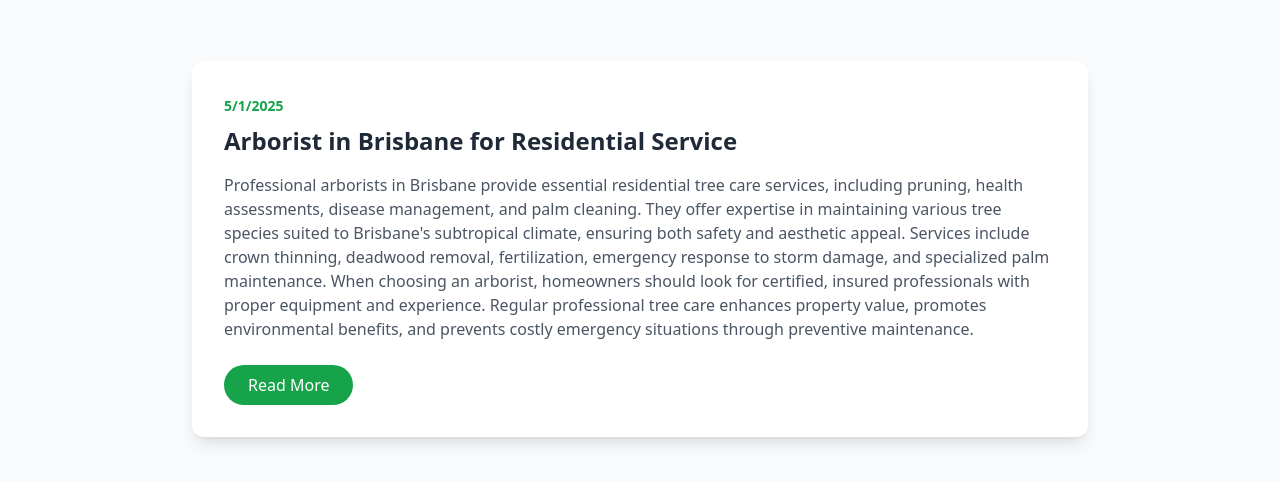
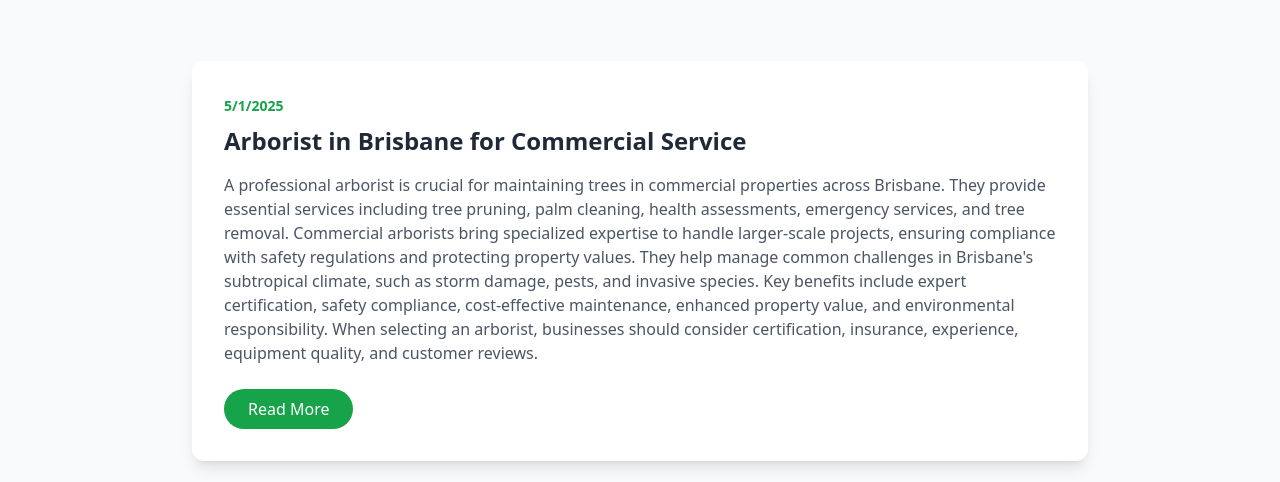
Before and after one commit to briansavic/-expert-arborist-services-in-brisbane---certified--2025-04-29-9xo2l, a plain HTML site: page blog.html in a window 1280 px wide. Shown: the part 299-781 px from the top of the page. Drawn offline with nearby package versions, Linux system fonts and the light colour scheme.

Commit message:
Update blog listing with arborist-in-brisbane-for-commercial-service-20250501-678.html

```diff
--- a/blog.html
+++ b/blog.html
@@ -26,6 +26,13 @@
             </p>
 
             <div class="max-w-4xl mx-auto">
+                <article class="bg-white rounded-xl shadow-lg p-8 mb-12 hover:shadow-xl transition-shadow duration-300" data-aos="fade-up">
+                    <span class="text-sm text-green-600 font-semibold">5/1/2025</span>
+                    <h2 class="text-2xl font-bold mt-2 mb-4 text-gray-800">Arborist in Brisbane for Commercial Service</h2>
+                    <p class="text-gray-600 mb-6">A professional arborist is crucial for maintaining trees in commercial properties across Brisbane. They provide essential services including tree pruning, palm cleaning, health assessments, emergency services, and tree removal. Commercial arborists bring specialized expertise to handle larger-scale projects, ensuring compliance with safety regulations and protecting property values. They help manage common challenges in Brisbane's subtropical climate, such as storm damage, pests, and invasive species. Key benefits include expert certification, safety compliance, cost-effective maintenance, enhanced property value, and environmental responsibility. When selecting an arborist, businesses should consider certification, insurance, experience, equipment quality, and customer reviews.</p>
+                    <a href="https://briansavic.github.io/-expert-arborist-services-in-brisbane---certified--2025-04-29-9xo2l/blog/arborist-in-brisbane-for-commercial-service-20250501-678.html" class="inline-block px-6 py-2 bg-green-600 text-white rounded-full hover:bg-green-700 transition-colors">Read More</a>
+                </article>
+
                 <article class="bg-white rounded-xl shadow-lg p-8 mb-12 hover:shadow-xl transition-shadow duration-300" data-aos="fade-up">
                     <span class="text-sm text-green-600 font-semibold">5/1/2025</span>
                     <h2 class="text-2xl font-bold mt-2 mb-4 text-gray-800">Arborist in Brisbane for Residential Service</h2>
```
